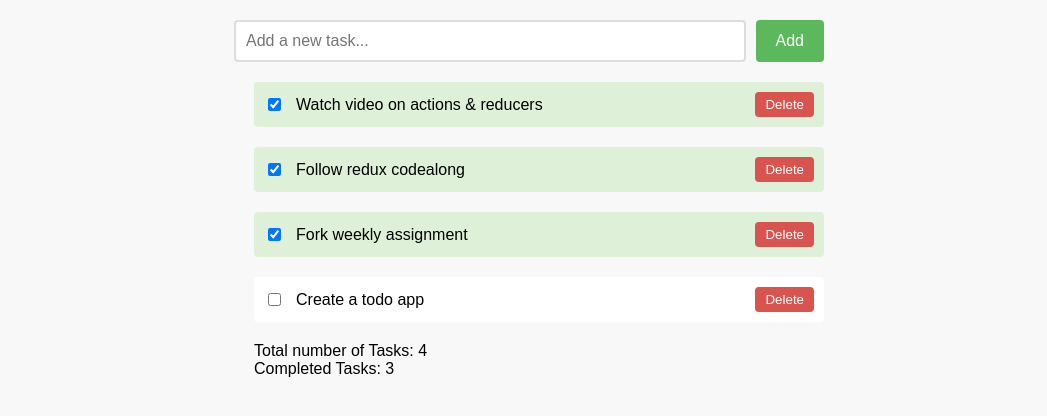
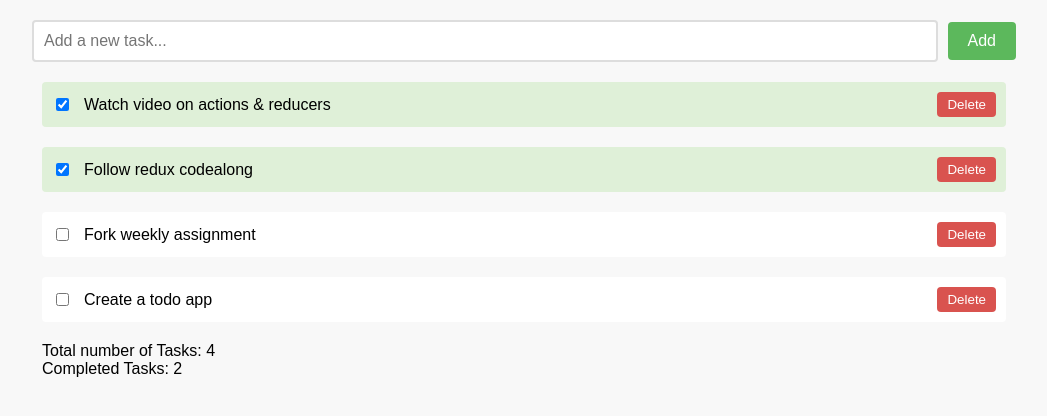
Before and after one commit to Calleobe/Todo, a React (Vite) app: page / in a window 1280 px wide. Shown: the top 416 px of the page, without its empty margins (116-1163 px from the left). Built offline with nearby package versions, Linux system fonts and the light colour scheme.

Commit message:
some small fix to main CSS, styled comp

```diff
--- a/src/App.jsx
+++ b/src/App.jsx
@@ -11,14 +11,29 @@ const GlobalStyle = createGlobalStyle`
     padding: 20px;
     background-color: #f8f8f8;
     margin: 0 auto;
-
   }
 
+  @media (max-width: 600px) {
+    body {
+      width: 100%;
+    }
+  }
+
+  @media (min-width: 768px) {
+    body {
+      width: 60%;
+    }
+  }
+
+  @media (min-width: 1024px) {
+    body {
+      width: 70%;
+    }
+  }
 
   @media (min-width: 1200px) {
     body {
-      width: 50%;
-
+      width: 80%;
     }
   }
 `;
@@ -32,9 +47,9 @@ const store = configureStore({ reducer });
 export const App = () => {
   return (
     <Provider store={store}>
-      <GlobalStyle /> {}
-      <AddTaskForm />
-      <TaskList />
+      <GlobalStyle />
+        <AddTaskForm />
+        <TaskList />
     </Provider>
   );
 };
--- a/src/components/AddTaskForm.jsx
+++ b/src/components/AddTaskForm.jsx
@@ -4,12 +4,15 @@ import { useDispatch } from "react-redux";
 import { addTask } from "../reducers/tasks";
 
 const Container = styled.div`
-  margin-left: 10px;
+  display: flex;
+  flex-direction: column;
+  margin-bottom: 20px;
 `;
 
 const Form = styled.form`
   display: flex;
-  margin-bottom: 20px;
+  align-items: center;
+  gap: 10px;
 `;
 
 const Input = styled.input`
@@ -17,8 +20,6 @@ const Input = styled.input`
   padding: 10px;
   border: 2px solid #ddd;
   border-radius: 4px;
-  margin-right: 10px;
-
   font-size: 16px;
 `;
 
--- a/src/components/TaskItem.jsx
+++ b/src/components/TaskItem.jsx
@@ -21,7 +21,6 @@ const Checkbox = styled.input`
 
 const Text = styled.span`
   flex: 1;
-  word-break: break-all; /* Break long words */
   overflow-wrap: break-word; /* For a more natural word break */
 `;
 
--- a/src/components/TaskList.jsx
+++ b/src/components/TaskList.jsx
@@ -3,8 +3,7 @@ import TaskItem from "./TaskItem";
 import styled from "styled-components";
 
 const StyledTaskList = styled.div`
-  margin-left: 30px;
-  margin-bottom: 10px;
+  margin: 10px;
 `;
 
 const TaskList = () => {
--- a/src/reducers/tasks.js
+++ b/src/reducers/tasks.js
@@ -5,7 +5,7 @@ export const tasksSlice = createSlice({
   initialState: [
     { id: 1, text: "Watch video on actions & reducers", complete: true },
     { id: 2, text: "Follow redux codealong", complete: true },
-    { id: 3, text: "Fork weekly assignment", complete: true },
+    { id: 3, text: "Fork weekly assignment", complete: false },
     { id: 4, text: "Create a todo app", complete: false },
   ],
   reducers: {
```
Also changed, not shown: src/responsive.css (deleted, +0 -18 lines).
